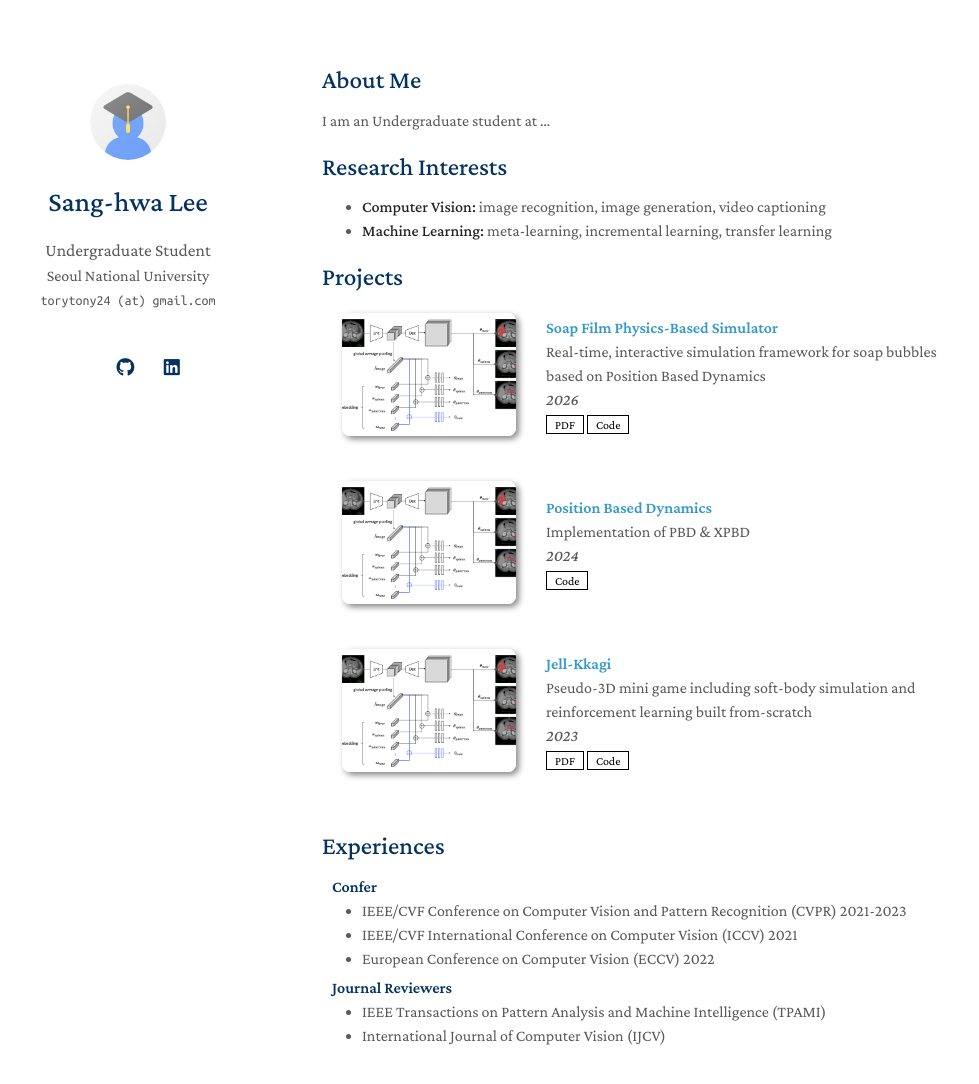
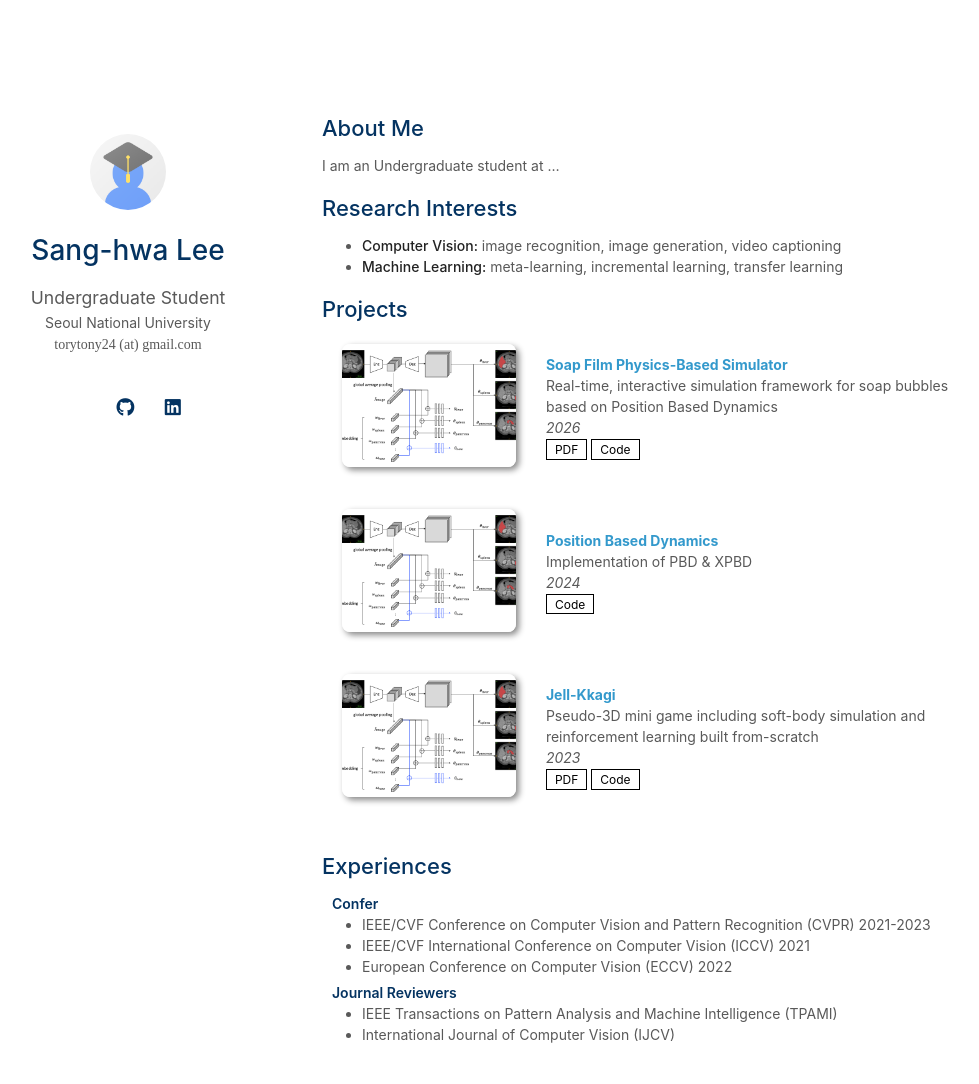
Before and after one commit to torytony24/torytony24.github.io, a Jekyll site: the page built from index.md, in a window 1280 px wide and 1142 px high. Shown: the top 1084 px of the window, without its empty margins (148-1127 px from the left). Built offline with Jekyll 4.4.1, drawn with Linux system fonts in a browser that asks for light colours; a style sheet for code colours, icons or effects is not loaded; our own code applies the rules of GitHub Pages for plain Markdown files.

Commit message:
Update font configuration to use Sans Serif
Changed font setting from Helvetica to Sans Serif.

```diff
--- a/_config.yml
+++ b/_config.yml
@@ -32,8 +32,7 @@ auto_dark_mode: true
 
 # Font
 # You can use this option to choose between Serif or Sans Serif fonts.
-#font: "Serif" # or "Sans Serif"
-font: ./assets/font/helvetica.ttf
+font: "Sans Serif"
 
 # Use this project as a remote theme for GitHub Pages
 # See the guide here: https://docs.github.com/en/pages/setting-up-a-github-pages-site-with-jekyll/adding-a-theme-to-your-github-pages-site-using-jekyll
```
